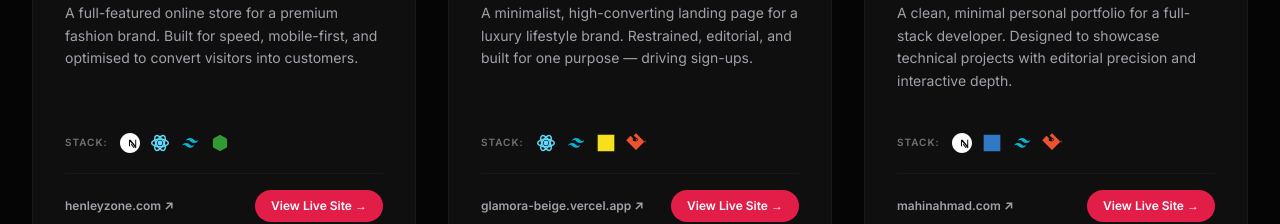
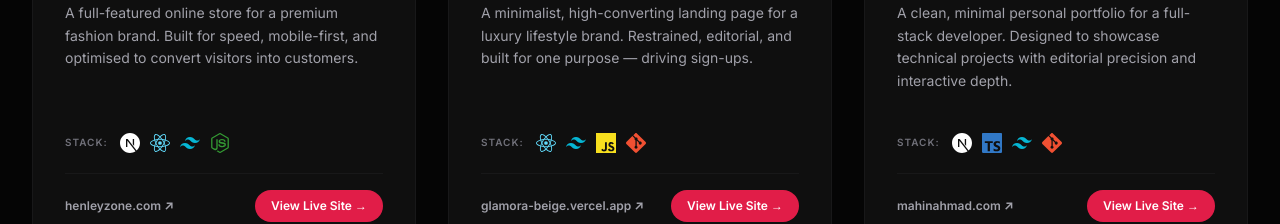
Before and after one commit to mahunn/Websy-Agentic, a Next.js app: page /work in a window 1280 px wide. Shown: the part 820-1044 px from the top of the page. Built offline with nearby package versions, Linux system fonts and the light colour scheme.

Commit message:
Migrate tech stack row to official react-icons/si brand icons

```diff
--- a/app/work/page.tsx
+++ b/app/work/page.tsx
@@ -1,4 +1,6 @@
 import Image from 'next/image';
+import { SiNextdotjs, SiReact, SiTailwindcss, SiNodedotjs, SiTypescript, SiJavascript, SiGit } from "react-icons/si";
+
 
 export default function Work() {
   return (
@@ -69,47 +71,10 @@ export default function Work() {
               <div className="flex items-center gap-3 mt-4 mb-5">
                 <span className="text-[10px] tracking-widest text-zinc-500 uppercase font-semibold">STACK:</span>
                 <div className="flex items-center gap-2.5">
-                  {/* Next.js */}
-                  <svg
-                    className="w-5 h-5 text-white transition-all duration-200 hover:-translate-y-1 hover:drop-shadow-[0_0_8px_rgba(255,255,255,0.45)] cursor-pointer"
-                    viewBox="0 0 24 24"
-                    fill="currentColor"
-                    aria-label="Next.js"
-                  >
-                    <path d="M12 0c-6.627 0-12 5.373-12 12s5.373 12 12 12 12-5.373 12-12-5.373-12-12-12zm6.75 18.25l-5.69-7.25h-1.06v5h1.25v-3.75l4.31 5.5c-.38.16-.78.29-1.2.38l-4.36-5.56V16h-1.25V8h2.09l5.37 6.84V8h1.25v10.25z" />
-                  </svg>
-                  {/* React */}
-                  <svg
-                    className="w-5 h-5 text-[#61DAFB] transition-all duration-200 hover:-translate-y-1 hover:drop-shadow-[0_0_8px_rgba(97,218,251,0.45)] cursor-pointer"
-                    viewBox="0 0 24 24"
-                    fill="none"
-                    stroke="currentColor"
-                    strokeWidth="1.8"
-                    aria-label="React"
-                  >
-                    <ellipse rx="10" ry="4.5" cx="12" cy="12" transform="rotate(0 12 12)" />
-                    <ellipse rx="10" ry="4.5" cx="12" cy="12" transform="rotate(60 12 12)" />
-                    <ellipse rx="10" ry="4.5" cx="12" cy="12" transform="rotate(120 12 12)" />
-                    <circle cx="12" cy="12" r="2" fill="currentColor" />
-                  </svg>
-                  {/* Tailwind CSS */}
-                  <svg
-                    className="w-5 h-5 text-[#06B6D4] transition-all duration-200 hover:-translate-y-1 hover:drop-shadow-[0_0_8px_rgba(6,182,212,0.45)] cursor-pointer"
-                    viewBox="0 0 24 24"
-                    fill="currentColor"
-                    aria-label="Tailwind CSS"
-                  >
-                    <path d="M12 6.00002C9.40003 6.00002 7.80003 7.30002 7.20003 9.90002C8.10003 8.60002 9.20003 8.10002 10.5 8.40002C11.242 8.61202 11.7709 9.15573 12.3554 9.75716C13.308 10.7371 14.4429 11.9054 17.1 11.9054C19.7 11.9054 21.3 10.6054 21.9 8.00542C21 9.30542 19.9 9.80542 18.6 9.50542C17.858 9.29342 17.3291 8.74971 16.7446 8.14828C15.792 7.16831 14.6571 6.00002 12 6.00002ZM7.20003 11.9054C4.60003 11.9054 3.00003 13.2054 2.40003 15.8054C3.30003 14.5054 4.40003 14.0054 5.70003 14.3054C6.44203 14.5174 6.97092 15.0611 7.55543 15.6626C8.50803 15.6626 9.64293 17.8108 12.3 17.8108C14.9 17.8108 16.5 16.5108 17.1 13.9108C16.2 15.2108 15.1 15.7108 13.8 15.4108C13.058 15.1988 12.5291 14.6551 11.9446 14.0537C10.992 13.0737 9.85713 11.9054 7.20003 11.9054Z" />
-                  </svg>
-                  {/* Node.js */}
-                  <svg
-                    className="w-5 h-5 text-[#339933] transition-all duration-200 hover:-translate-y-1 hover:drop-shadow-[0_0_8px_rgba(51,153,51,0.45)] cursor-pointer"
-                    viewBox="0 0 24 24"
-                    fill="currentColor"
-                    aria-label="Node.js"
-                  >
-                    <path d="M12 2L3.5 7v10L12 22l8.5-5V7L12 2zm-.9 17.5v-7.3L5 9.8l6.1 3.5v6.2zm1.8 0v-6.2l6.1-3.5-6.1 3.5v6.2z" />
-                  </svg>
+                  <SiNextdotjs className="text-white w-5 h-5 transition-all duration-200 hover:-translate-y-1 hover:drop-shadow-[0_0_8px_rgba(255,255,255,0.45)] cursor-pointer" aria-label="Next.js" />
+                  <SiReact className="text-[#61DAFB] w-5 h-5 transition-all duration-200 hover:-translate-y-1 hover:drop-shadow-[0_0_8px_rgba(97,218,251,0.45)] cursor-pointer" aria-label="React" />
+                  <SiTailwindcss className="text-[#06B6D4] w-5 h-5 transition-all duration-200 hover:-translate-y-1 hover:drop-shadow-[0_0_8px_rgba(6,182,212,0.45)] cursor-pointer" aria-label="Tailwind CSS" />
+                  <SiNodedotjs className="text-[#339933] w-5 h-5 transition-all duration-200 hover:-translate-y-1 hover:drop-shadow-[0_0_8px_rgba(51,153,51,0.45)] cursor-pointer" aria-label="Node.js" />
                 </div>
               </div>
 
@@ -177,47 +142,10 @@ export default function Work() {
               <div className="flex items-center gap-3 mt-4 mb-5">
                 <span className="text-[10px] tracking-widest text-zinc-500 uppercase font-semibold">STACK:</span>
                 <div className="flex items-center gap-2.5">
-                  {/* React */}
-                  <svg
-                    className="w-5 h-5 text-[#61DAFB] transition-all duration-200 hover:-translate-y-1 hover:drop-shadow-[0_0_8px_rgba(97,218,251,0.45)] cursor-pointer"
-                    viewBox="0 0 24 24"
-                    fill="none"
-                    stroke="currentColor"
-                    strokeWidth="1.8"
-                    aria-label="React"
-                  >
-                    <ellipse rx="10" ry="4.5" cx="12" cy="12" transform="rotate(0 12 12)" />
-                    <ellipse rx="10" ry="4.5" cx="12" cy="12" transform="rotate(60 12 12)" />
-                    <ellipse rx="10" ry="4.5" cx="12" cy="12" transform="rotate(120 12 12)" />
-                    <circle cx="12" cy="12" r="2" fill="currentColor" />
-                  </svg>
-                  {/* Tailwind CSS */}
-                  <svg
-                    className="w-5 h-5 text-[#06B6D4] transition-all duration-200 hover:-translate-y-1 hover:drop-shadow-[0_0_8px_rgba(6,182,212,0.45)] cursor-pointer"
-                    viewBox="0 0 24 24"
-                    fill="currentColor"
-                    aria-label="Tailwind CSS"
-                  >
-                    <path d="M12 6.00002C9.40003 6.00002 7.80003 7.30002 7.20003 9.90002C8.10003 8.60002 9.20003 8.10002 10.5 8.40002C11.242 8.61202 11.7709 9.15573 12.3554 9.75716C13.308 10.7371 14.4429 11.9054 17.1 11.9054C19.7 11.9054 21.3 10.6054 21.9 8.00542C21 9.30542 19.9 9.80542 18.6 9.50542C17.858 9.29342 17.3291 8.74971 16.7446 8.14828C15.792 7.16831 14.6571 6.00002 12 6.00002ZM7.20003 11.9054C4.60003 11.9054 3.00003 13.2054 2.40003 15.8054C3.30003 14.5054 4.40003 14.0054 5.70003 14.3054C6.44203 14.5174 6.97092 15.0611 7.55543 15.6626C8.50803 15.6626 9.64293 17.8108 12.3 17.8108C14.9 17.8108 16.5 16.5108 17.1 13.9108C16.2 15.2108 15.1 15.7108 13.8 15.4108C13.058 15.1988 12.5291 14.6551 11.9446 14.0537C10.992 13.0737 9.85713 11.9054 7.20003 11.9054Z" />
-                  </svg>
-                  {/* JavaScript */}
-                  <svg
-                    className="w-5 h-5 text-[#F7DF1E] transition-all duration-200 hover:-translate-y-1 hover:drop-shadow-[0_0_8px_rgba(247,223,30,0.45)] cursor-pointer"
-                    viewBox="0 0 24 24"
-                    fill="currentColor"
-                    aria-label="JavaScript"
-                  >
-                    <path d="M2 2h20v20H2V2zm12.586 16.204c0 1.294-1.077 1.796-2.586 1.796-1.578 0-2.545-.588-2.738-1.588h1.622c.11.517.586.828 1.116.828.588 0 .93-.207.93-.724v-6.516h1.666v6.204zm4.845.057c0 1.196-.93 1.743-2.457 1.743-1.42 0-2.316-.483-2.528-1.396h1.588c.11.458.557.656.973.656.458 0 .756-.168.756-.588 0-.39-.333-.518-1.096-.828-1.206-.497-2.073-.91-2.073-2.073 0-1.127.87-1.637 2.222-1.637 1.23 0 2.05.378 2.247 1.127h-1.564c-.11-.334-.458-.497-.756-.497-.43 0-.693.18-.693.52 0 .343.275.457.944.73 1.346.549 1.944.973 1.944 2.138z" />
-                  </svg>
-                  {/* Git */}
-                  <svg
-                    className="w-5 h-5 text-[#F05032] transition-all duration-200 hover:-translate-y-1 hover:drop-shadow-[0_0_8px_rgba(240,80,50,0.45)] cursor-pointer"
-                    viewBox="0 0 24 24"
-                    fill="currentColor"
-                    aria-label="Git"
-                  >
-                    <path d="M23.384 11.61L12.39.616a.548.548 0 00-.773 0L9.278 2.955l3.14 3.14a1.867 1.867 0 011.83 1.83 1.87 1.87 0 01-1.785 1.867l-2.584.004a1.859 1.859 0 01-1.83-1.83 1.862 1.862 0 01.597-1.373L5.5 3.447.616 8.33a.546.546 0 000 .773L11.61 20.096a.548.548 0 00.773 0l11.002-11.002a.546.546 0 000-.773h.001zM11.82 8.79a.933.933 0 001.32-.003.93.93 0 000-1.32.934.934 0 00-1.32 0 .93.93 0 000 1.323zM9.016 11.233a.935.935 0 001.322 0 .93.93 0 000-1.32.93.93 0 00-1.322 0 .933.933 0 000 1.32z" />
-                  </svg>
+                  <SiReact className="text-[#61DAFB] w-5 h-5 transition-all duration-200 hover:-translate-y-1 hover:drop-shadow-[0_0_8px_rgba(97,218,251,0.45)] cursor-pointer" aria-label="React" />
+                  <SiTailwindcss className="text-[#06B6D4] w-5 h-5 transition-all duration-200 hover:-translate-y-1 hover:drop-shadow-[0_0_8px_rgba(6,182,212,0.45)] cursor-pointer" aria-label="Tailwind CSS" />
+                  <SiJavascript className="text-[#F7DF1E] w-5 h-5 transition-all duration-200 hover:-translate-y-1 hover:drop-shadow-[0_0_8px_rgba(247,223,30,0.45)] cursor-pointer" aria-label="JavaScript" />
+                  <SiGit className="text-[#F05032] w-5 h-5 transition-all duration-200 hover:-translate-y-1 hover:drop-shadow-[0_0_8px_rgba(240,80,50,0.45)] cursor-pointer" aria-label="Git" />
                 </div>
               </div>
 
@@ -285,42 +213,10 @@ export default function Work() {
               <div className="flex items-center gap-3 mt-4 mb-5">
                 <span className="text-[10px] tracking-widest text-zinc-500 uppercase font-semibold">STACK:</span>
                 <div className="flex items-center gap-2.5">
-                  {/* Next.js */}
-                  <svg
-                    className="w-5 h-5 text-white transition-all duration-200 hover:-translate-y-1 hover:drop-shadow-[0_0_8px_rgba(255,255,255,0.45)] cursor-pointer"
-                    viewBox="0 0 24 24"
-                    fill="currentColor"
-                    aria-label="Next.js"
-                  >
-                    <path d="M12 0c-6.627 0-12 5.373-12 12s5.373 12 12 12 12-5.373 12-12-5.373-12-12-12zm6.75 18.25l-5.69-7.25h-1.06v5h1.25v-3.75l4.31 5.5c-.38.16-.78.29-1.2.38l-4.36-5.56V16h-1.25V8h2.09l5.37 6.84V8h1.25v10.25z" />
-                  </svg>
-                  {/* TypeScript */}
-                  <svg
-                    className="w-5 h-5 text-[#3178C6] transition-all duration-200 hover:-translate-y-1 hover:drop-shadow-[0_0_8px_rgba(49,120,198,0.45)] cursor-pointer"
-                    viewBox="0 0 24 24"
-                    fill="currentColor"
-                    aria-label="TypeScript"
-                  >
-                    <path d="M2 2h20v20H2V2zm9.143 11.597h-2.22V18h-1.63v-4.403H5.07V12.23h6.073v1.367zm6.757 3.328c0 1.258-1.002 1.637-2.738 1.637-1.417 0-2.482-.477-2.673-1.396h1.593c.11.458.62.68 1.157.68.572 0 .973-.25.973-.668 0-.422-.38-.59-1.222-.859-1.272-.397-2.28-.847-2.28-2.138 0-1.127.91-1.666 2.457-1.666 1.34 0 2.222.428 2.408 1.22h-1.57c-.11-.383-.483-.564-1-.564-.52 0-.853.227-.853.6 0 .385.344.53 1.164.792 1.472.463 2.169.96 2.169 2.36z" />
-                  </svg>
-                  {/* Tailwind CSS */}
-                  <svg
-                    className="w-5 h-5 text-[#06B6D4] transition-all duration-200 hover:-translate-y-1 hover:drop-shadow-[0_0_8px_rgba(6,182,212,0.45)] cursor-pointer"
-                    viewBox="0 0 24 24"
-                    fill="currentColor"
-                    aria-label="Tailwind CSS"
-                  >
-                    <path d="M12 6.00002C9.40003 6.00002 7.80003 7.30002 7.20003 9.90002C8.10003 8.60002 9.20003 8.10002 10.5 8.40002C11.242 8.61202 11.7709 9.15573 12.3554 9.75716C13.308 10.7371 14.4429 11.9054 17.1 11.9054C19.7 11.9054 21.3 10.6054 21.9 8.00542C21 9.30542 19.9 9.80542 18.6 9.50542C17.858 9.29342 17.3291 8.74971 16.7446 8.14828C15.792 7.16831 14.6571 6.00002 12 6.00002ZM7.20003 11.9054C4.60003 11.9054 3.00003 13.2054 2.40003 15.8054C3.30003 14.5054 4.40003 14.0054 5.70003 14.3054C6.44203 14.5174 6.97092 15.0611 7.55543 15.6626C8.50803 15.6626 9.64293 17.8108 12.3 17.8108C14.9 17.8108 16.5 16.5108 17.1 13.9108C16.2 15.2108 15.1 15.7108 13.8 15.4108C13.058 15.1988 12.5291 14.6551 11.9446 14.0537C10.992 13.0737 9.85713 11.9054 7.20003 11.9054Z" />
-                  </svg>
-                  {/* Git */}
-                  <svg
-                    className="w-5 h-5 text-[#F05032] transition-all duration-200 hover:-translate-y-1 hover:drop-shadow-[0_0_8px_rgba(240,80,50,0.45)] cursor-pointer"
-                    viewBox="0 0 24 24"
-                    fill="currentColor"
-                    aria-label="Git"
-                  >
-                    <path d="M23.384 11.61L12.39.616a.548.548 0 00-.773 0L9.278 2.955l3.14 3.14a1.867 1.867 0 011.83 1.83 1.87 1.87 0 01-1.785 1.867l-2.584.004a1.859 1.859 0 01-1.83-1.83 1.862 1.862 0 01.597-1.373L5.5 3.447.616 8.33a.546.546 0 000 .773L11.61 20.096a.548.548 0 00.773 0l11.002-11.002a.546.546 0 000-.773h.001zM11.82 8.79a.933.933 0 001.32-.003.93.93 0 000-1.32.934.934 0 00-1.32 0 .93.93 0 000 1.323zM9.016 11.233a.935.935 0 001.322 0 .93.93 0 000-1.32.93.93 0 00-1.322 0 .933.933 0 000 1.32z" />
-                  </svg>
+                  <SiNextdotjs className="text-white w-5 h-5 transition-all duration-200 hover:-translate-y-1 hover:drop-shadow-[0_0_8px_rgba(255,255,255,0.45)] cursor-pointer" aria-label="Next.js" />
+                  <SiTypescript className="text-[#3178C6] w-5 h-5 transition-all duration-200 hover:-translate-y-1 hover:drop-shadow-[0_0_8px_rgba(49,120,198,0.45)] cursor-pointer" aria-label="TypeScript" />
+                  <SiTailwindcss className="text-[#06B6D4] w-5 h-5 transition-all duration-200 hover:-translate-y-1 hover:drop-shadow-[0_0_8px_rgba(6,182,212,0.45)] cursor-pointer" aria-label="Tailwind CSS" />
+                  <SiGit className="text-[#F05032] w-5 h-5 transition-all duration-200 hover:-translate-y-1 hover:drop-shadow-[0_0_8px_rgba(240,80,50,0.45)] cursor-pointer" aria-label="Git" />
                 </div>
               </div>
 
--- a/package.json
+++ b/package.json
@@ -11,7 +11,8 @@
   "dependencies": {
     "next": "16.2.9",
     "react": "19.2.4",
-    "react-dom": "19.2.4"
+    "react-dom": "19.2.4",
+    "react-icons": "^5.6.0"
   },
   "devDependencies": {
     "@tailwindcss/postcss": "^4",
```
Also changed, not shown: 1 other file (tests, documents, lock files or other folders).
